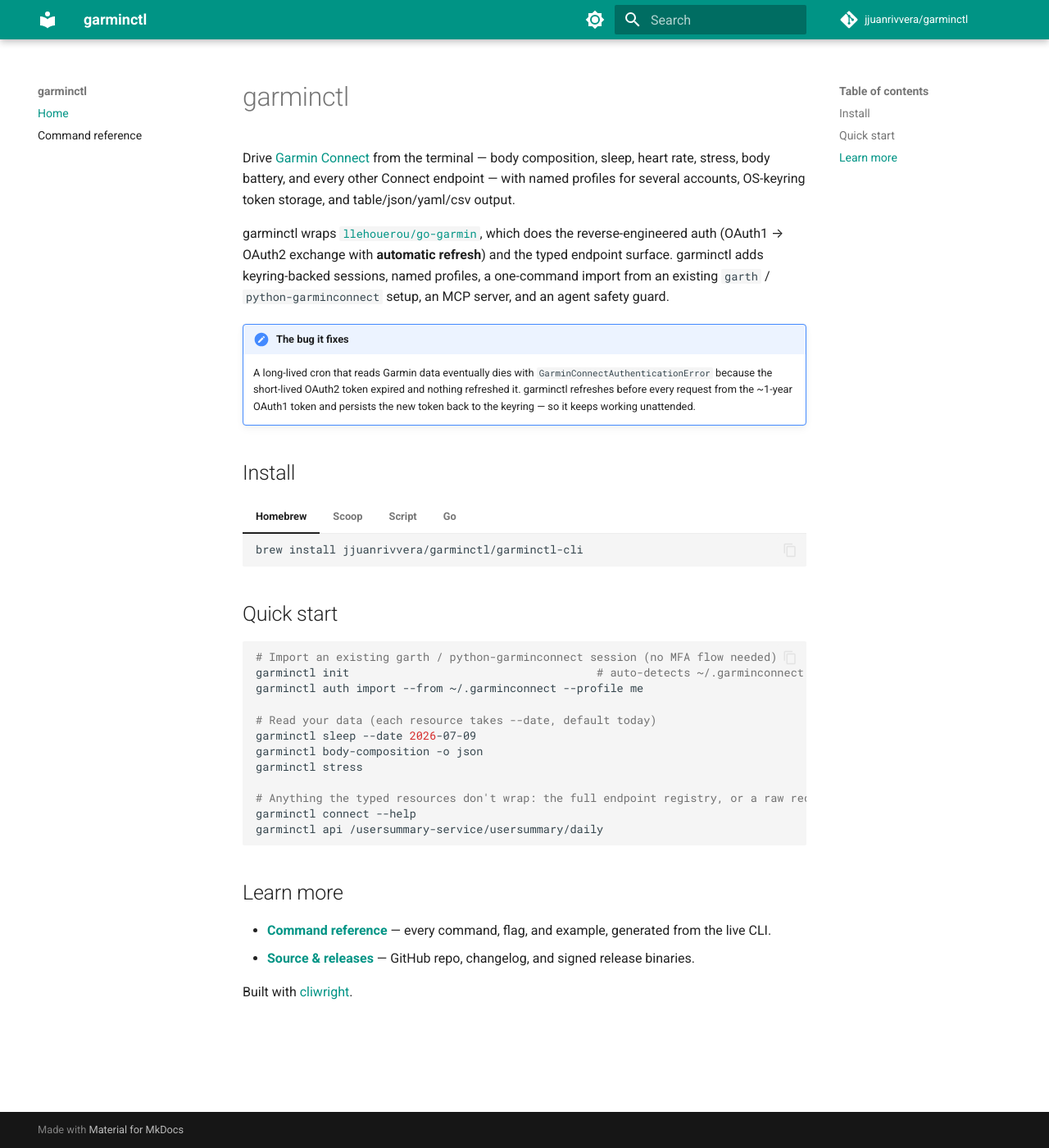
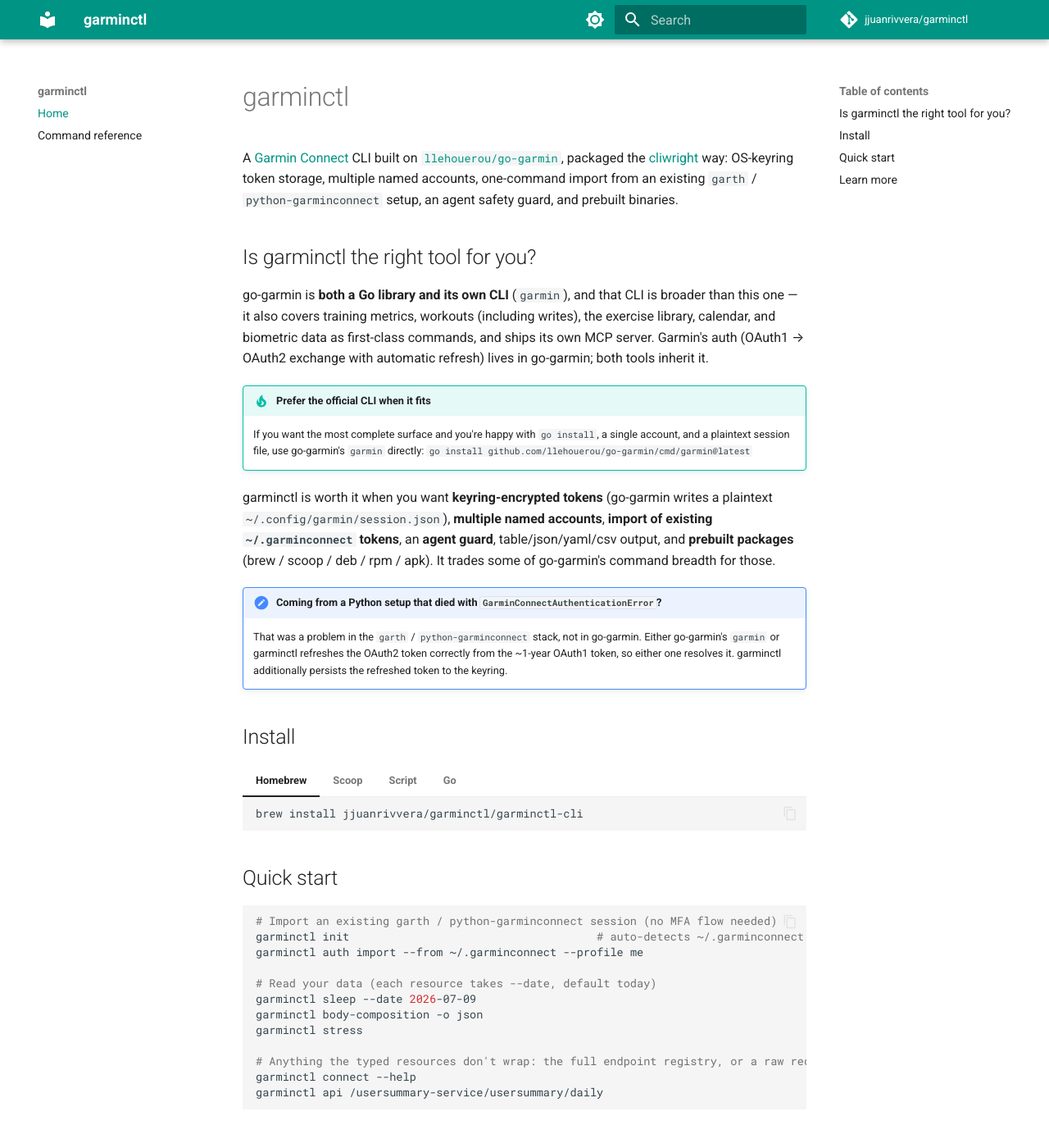
Before and after one commit to jjuanrivvera/garminctl, an MkDocs documentation site: the page built from docs/index.md, in a window 1280 px wide and 1400 px high. Shown: the whole window at 82% size. Built offline with MkDocs 1.6.1 and Material for MkDocs 9.7.7, drawn with Linux system fonts in a browser that asks for light colours; comment, search, counter and statistics services are not loaded; some of the changed text lies outside the part shown.

Commit message:
docs: position garminctl honestly relative to go-garmin
go-garmin is itself a library AND a broader garmin CLI (metrics, workouts, exercises, calendar,
its own MCP server), and it owns the OAuth refresh. garminctl does not fix a bug — the recurring
GarminConnectAuthenticationError was a Python/garth issue, not go-garmin's.

Rewrite README + docs landing + AGENTS + CHANGELOG to state what garminctl actually adds over the
official CLI: OS keyring (vs a plaintext session file), multiple named accounts, garth import,
agent guard, table/yaml/csv output, and prebuilt packages. Credit go-garmin and point users to
it directly when they want the fullest surface.

```diff
--- a/docs/index.md
+++ b/docs/index.md
@@ -1,19 +1,34 @@
 # garminctl
 
-Drive [Garmin Connect](https://connect.garmin.com) from the terminal — body composition, sleep,
-heart rate, stress, body battery, and every other Connect endpoint — with named profiles for
-several accounts, OS-keyring token storage, and table/json/yaml/csv output.
+A [Garmin Connect](https://connect.garmin.com) CLI built on
+[`llehouerou/go-garmin`](https://github.com/llehouerou/go-garmin), packaged the
+[cliwright](https://cliwright.jjuanrivvera.com) way: OS-keyring token storage, multiple named
+accounts, one-command import from an existing `garth` / `python-garminconnect` setup, an agent
+safety guard, and prebuilt binaries.
 
-garminctl wraps [`llehouerou/go-garmin`](https://github.com/llehouerou/go-garmin), which does the
-reverse-engineered auth (OAuth1 → OAuth2 exchange with **automatic refresh**) and the typed
-endpoint surface. garminctl adds keyring-backed sessions, named profiles, a one-command import
-from an existing `garth` / `python-garminconnect` setup, an MCP server, and an agent safety guard.
+## Is garminctl the right tool for you?
 
-!!! note "The bug it fixes"
-    A long-lived cron that reads Garmin data eventually dies with
-    `GarminConnectAuthenticationError` because the short-lived OAuth2 token expired and nothing
-    refreshed it. garminctl refreshes before every request from the ~1-year OAuth1 token and
-    persists the new token back to the keyring — so it keeps working unattended.
+go-garmin is **both a Go library and its own CLI** (`garmin`), and that CLI is broader than this
+one — it also covers training metrics, workouts (including writes), the exercise library,
+calendar, and biometric data as first-class commands, and ships its own MCP server. Garmin's auth
+(OAuth1 → OAuth2 exchange with automatic refresh) lives in go-garmin; both tools inherit it.
+
+!!! tip "Prefer the official CLI when it fits"
+    If you want the most complete surface and you're happy with `go install`, a single account,
+    and a plaintext session file, use go-garmin's `garmin` directly:
+    `go install github.com/llehouerou/go-garmin/cmd/garmin@latest`
+
+garminctl is worth it when you want **keyring-encrypted tokens** (go-garmin writes a plaintext
+`~/.config/garmin/session.json`), **multiple named accounts**, **import of existing
+`~/.garminconnect` tokens**, an **agent guard**, table/json/yaml/csv output, and **prebuilt
+packages** (brew / scoop / deb / rpm / apk). It trades some of go-garmin's command breadth for
+those.
+
+!!! note "Coming from a Python setup that died with `GarminConnectAuthenticationError`?"
+    That was a problem in the `garth` / `python-garminconnect` stack, not in go-garmin. Either
+    go-garmin's `garmin` or garminctl refreshes the OAuth2 token correctly from the ~1-year OAuth1
+    token, so either one resolves it. garminctl additionally persists the refreshed token to the
+    keyring.
 
 ## Install
 
@@ -64,5 +79,7 @@ garminctl api /usersummary-service/usersummary/daily
   from the live CLI.
 - **[Source & releases](https://github.com/jjuanrivvera/garminctl)** — GitHub repo, changelog,
   and signed release binaries.
+- **[go-garmin](https://github.com/llehouerou/go-garmin)** — the upstream library and CLI that
+  does the Garmin Connect work.
 
 Built with [cliwright](https://cliwright.jjuanrivvera.com).
```
Also changed, not shown: AGENTS.md (+8 -6 lines), CHANGELOG.md (+3 -3 lines), README.md (+54 -23 lines).
